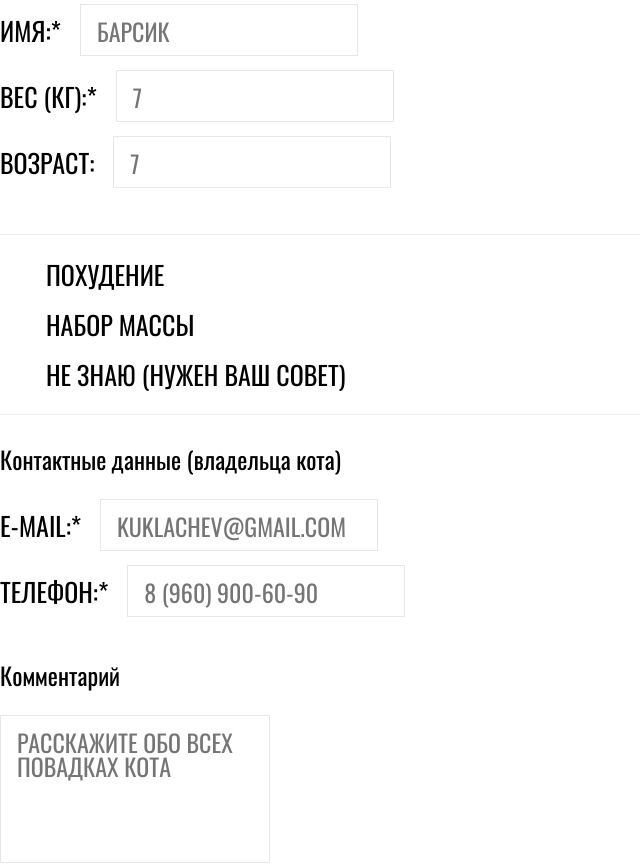
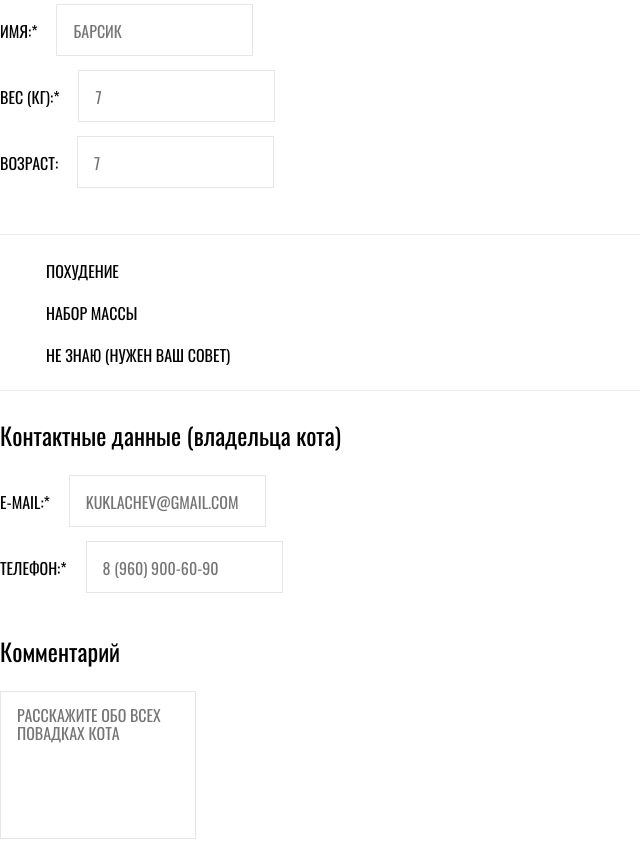
Before and after one commit to karpovichs/838895-cat-energy-16, a website: page source/form.html in a window 1280 px wide. Shown: the part 469-1335 px from the top of the page, without its empty margins (0-640 px from the left). Drawn offline with nearby package versions, Linux system fonts and the light colour scheme; files that its build step writes are made by us from their sources; files whose address does not match are found by name.

Commit message:
Поправки после второй проверки

```diff
--- a/source/form.html
+++ b/source/form.html
@@ -43,15 +43,15 @@
               <legend class="visually-hidden">Общая информация</legend>
               <div class="form__input-wrapper">
                 <label class="form__label" for="name">Имя:*</label>
-                <input class="form__input" id="name" type="text" name="name" placeholder="Барсик" required>
+                <input class="form__field" id="name" type="text" name="name" placeholder="Барсик" required>
               </div>
               <div class="form__input-wrapper">
                 <label class="form__label" for="weight">Вес (кг):*</label>
-                <input class="form__input" id="weight" type="text" name="weight" placeholder="7" required>
+                <input class="form__field" id="weight" type="text" name="weight" placeholder="7" required>
               </div>
               <div class="form__input-wrapper">
                 <label class="form__label" for="age">Возраст:</label>
-                <input class="form__input" id="age" type="text" name="age" placeholder="7">
+                <input class="form__field" id="age" type="text" name="age" placeholder="7">
               </div>
             </fieldset>
             <fieldset class="form__fieldset form__fieldset--goal">
@@ -73,18 +73,18 @@
               <legend class="form__legend">Контактные данные (владельца кота)</legend>
               <div class="form__input-wrapper">
                 <label class="form__label" for="email">E-mail:*</label>
-                <input class="form__input form__input--email" id="email" type="email" name="email" placeholder="kuklachev@gmail.com" required>
+                <input class="form__field form__field--email" id="email" type="email" name="email" placeholder="kuklachev@gmail.com" required>
               </div>
               <div class="form__input-wrapper">
                 <label class="form__label" for="phone">Телефон:*</label>
-                <input class="form__input form__input--phone" id="phone" type="tel" name="phone" placeholder="8 (960) 900-60-90" required>
+                <input class="form__field form__field--phone" id="phone" type="tel" name="phone" placeholder="8 (960) 900-60-90" required>
               </div>
             </fieldset>
             <fieldset class="form__fieldset">
               <legend class="form__legend">Комментарий</legend>
               <div class="form__input-wrapper">
                 <label class="visually-hidden" for="about-cat">О коте</label>
-                <textarea class="form__textarea" id="about-cat" name="about-cat" placeholder="Расскажите обо всех повадках кота"></textarea>
+                <textarea class="form__field form__field--textarea" id="about-cat" name="about-cat" placeholder="Расскажите обо всех повадках кота"></textarea>
               </div>
             </fieldset>
             <fieldset class="form__fieldset">
@@ -118,7 +118,7 @@
       <div class="page-footer__wrapper">
         <div class="page-footer__contacts contacts">
           <h2 class="contacts__title">Приглашаем к сотрудничеству дилеров!</h2>
-          <p class="contacts__adress">ул. Большая Конюшенная, д. 19/8 Санкт-Петербург</p>
+          <p class="contacts__address">ул. Большая Конюшенная, д. 19/8 Санкт-Петербург</p>
         </div>
         <div class="page-footer__map">
           <img class="page-footer__map-image" src="http://placehold.it/320x364" width="320" height="364" alt="Адрес Кэт Энерджи: ул. Большая Конюшенная, д. 19/8 Санкт-Петербург">
--- a/source/less/additional.less
+++ b/source/less/additional.less
@@ -16,9 +16,9 @@
 }
 
 .additional__list {
+  .no-list;
+
   margin-bottom: 39px;
-
-  .no-list;
 }
 
 .additional__item {
--- a/source/less/contacts.less
+++ b/source/less/contacts.less
@@ -2,10 +2,10 @@
   display: flex;
   padding-top: 30px;
   padding-bottom: 24px;
-}
 
-.contacts--white {
-  background-color: @white;
+  &--white {
+    background-color: @white;
+  }
 }
 
 .contacts__title {
@@ -19,7 +19,7 @@
   text-transform: uppercase;
 }
 
-.contacts__adress {
+.contacts__address {
   width: 140px;
   margin: 0;
 }
--- a/source/less/example.less
+++ b/source/less/example.less
@@ -21,9 +21,9 @@
 }
 
 .example__list {
+  .no-list;
+
   margin-bottom: 20px;
-
-  .no-list;
 }
 
 .example__item {
--- a/source/less/form.less
+++ b/source/less/form.less
@@ -4,14 +4,14 @@
   padding: 0;
 
   border: none;
-}
 
-.form__fieldset--goal {
+  &--goal {
     padding-top: 27px;
     padding-bottom: 24px;
 
     border-top: 1px solid #ededed;
     border-bottom: 1px solid #ededed;
+  }
 }
 
 .form__legend {
@@ -36,52 +36,47 @@
   margin-right: 15px;
 
   font-family: @font-oswald;
-  font-size: 26px;
-  line-height: 1em;
+  font-size: 16px;
+  line-height: (18 / 16) * 1em;
   color: @black;
   text-transform: uppercase;
 }
 
-.form__input,
-.form__textarea {
-  box-sizing: border-box;
+.form__field {
   height: 52px;
   padding: 14px 16px 13px;
 
   font-family: @font-oswald;
-  font-size: 24px;
-  line-height: 1em;
+  font-size: 16px;
+  line-height: (18 / 16) * 1em;
   text-transform: uppercase;
 
   border: 1px solid #e6e6e6;
-}
 
-.form__input:hover,
-.form__textarea:hover {
+  &:hover{
     border-color: #cdcdcd;
   }
 
-.form__input:focus,
-.form__textarea:focus {
+  &:focus{
     padding-left: 15px;
     padding-right: 15px;
     border: 2px solid @grey;
   }
 
-.form__textarea {
+  &--textarea {
     resize: none;
     min-height: 148px;
+  }
 }
 
 .form__radio-wrapper,
 .form__check-wrapper {
   margin-bottom: 22px;
   padding-left: 46px;
+
+  &:last-child {
+    margin-bottom: 0;
   }
-
-.form__radio-wrapper:last-child,
-.form__check-wrapper:last-child {
-  margin-bottom: 0;
 }
 
 .form__button {
--- a/source/less/general.less
+++ b/source/less/general.less
@@ -32,3 +32,9 @@ img {
   max-width: 100%;
   height: auto;
 }
+
+*,
+*:after,
+*:before {
+    box-sizing: border-box;
+}
--- a/source/less/style.less
+++ b/source/less/style.less
@@ -1,10 +1,11 @@
 // Общие стили
+@import "variables";
 @import "fonts";
-@import "variables";
+@import "normalize";
+
 @import "general";
 @import "button";
 @import "form";
-@import "normalize";
 
 // Хедер
 @import "page-header";
```
Also changed, not shown: source/catalog.html (+1 -1 lines), source/index.html (+1 -1 lines). Lines whose indentation alone changed are shown as unchanged.
